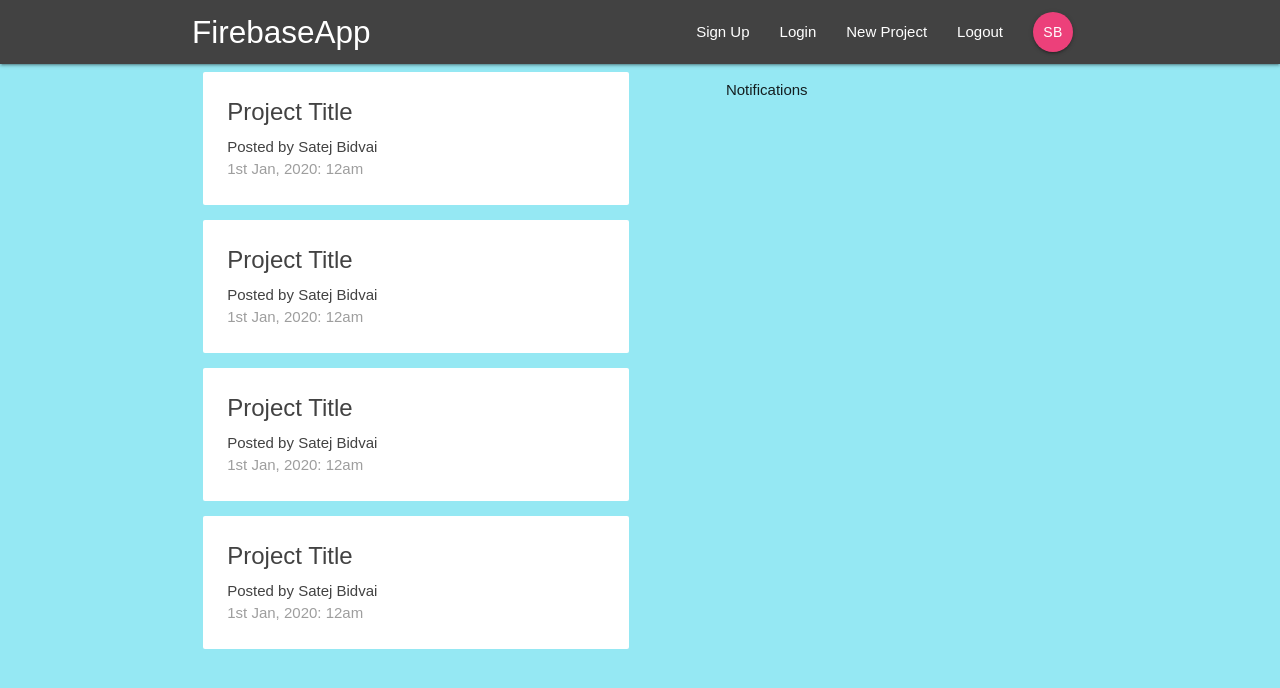
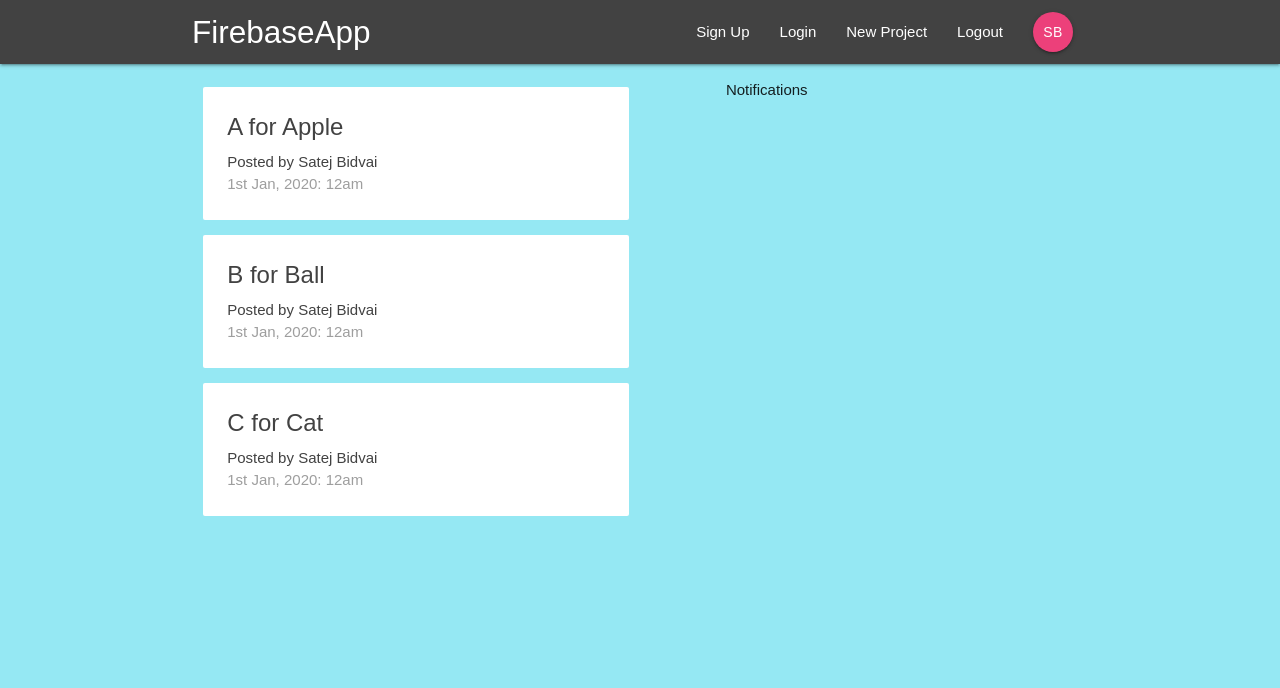
Before and after one commit to Electron-2002/Firebase-React-Redux-App, a React (Create React App) app: page / in a window 1280 px wide. Shown: the top 688 px of the page. Built offline with nearby package versions, Linux system fonts and the light colour scheme.

Commit message:
Testing Redux with Dummy Data

```diff
--- a/src/components/dashboard/Dashboard.js
+++ b/src/components/dashboard/Dashboard.js
@@ -1,13 +1,17 @@
 import React from 'react';
+import { useSelector } from 'react-redux';
 import Notifications from './Notifications';
 import ProjectList from '../projects/ProjectList';
 
 const Dashboard = () => {
+    const projects = useSelector((state) => state.project.projects);
+    console.log(projects);
+
     return (
         <div className="dashboard container">
             <div className="row">
                 <div className="col s12 m6">
-                    <ProjectList />
+                    <ProjectList projects={projects} />
                 </div>
                 <div className="col s12 m5 offset-m1">
                     <Notifications />
--- a/src/components/projects/ProjectList.js
+++ b/src/components/projects/ProjectList.js
@@ -1,15 +1,26 @@
 import React from 'react';
+import PropTypes from 'prop-types';
 import ProjectSummary from './ProjectSummary';
 
-const ProjectList = () => {
+const ProjectList = ({ projects }) => {
     return (
-        <div>
-            <ProjectSummary />
-            <ProjectSummary />
-            <ProjectSummary />
-            <ProjectSummary />
+        <div className="project-list section">
+            {projects &&
+                projects.map((project) => (
+                    <ProjectSummary project={project} key={project.id} />
+                ))}
         </div>
     );
 };
 
+ProjectList.propTypes = {
+    projects: PropTypes.arrayOf(
+        PropTypes.shape({
+            id: PropTypes.number,
+            title: PropTypes.string,
+            content: PropTypes.string,
+        })
+    ),
+};
+
 export default ProjectList;
--- a/src/components/projects/ProjectSummary.js
+++ b/src/components/projects/ProjectSummary.js
@@ -1,10 +1,11 @@
 import React from 'react';
+import PropTypes from 'prop-types';
 
-const ProjectSummary = () => {
+const ProjectSummary = ({ project }) => {
     return (
         <div className="card z-depth-0 project-summary">
             <div className="card-content grey-text text-darken-3">
-                <span className="card-title">Project Title</span>
+                <span className="card-title">{project.title}</span>
                 <p>Posted by Satej Bidvai</p>
                 <p className="grey-text">1st Jan, 2020: 12am</p>
             </div>
@@ -12,4 +13,12 @@ const ProjectSummary = () => {
     );
 };
 
+ProjectSummary.propTypes = {
+    project: PropTypes.shape({
+        id: PropTypes.number.isRequired,
+        title: PropTypes.string.isRequired,
+        content: PropTypes.string.isRequired,
+    }),
+};
+
 export default ProjectSummary;
--- a/src/index.js
+++ b/src/index.js
@@ -2,9 +2,9 @@ import React from 'react';
 import ReactDOM from 'react-dom';
 import { BrowserRouter as Router } from 'react-router-dom';
 import { createStore } from 'redux';
+import { Provider } from 'react-redux';
+import rootReducer from './store/reducers/rootReducer';
 import App from './App';
-import rootReducer from './store/reducers/rootReducer';
-import { Provider } from 'react-redux';
 
 const store = createStore(rootReducer);
 
--- a/src/store/reducers/projectReducer.js
+++ b/src/store/reducers/projectReducer.js
@@ -1,4 +1,10 @@
-const initialState = {};
+const initialState = {
+    projects: [
+        { id: 1, title: 'A for Apple', content: 'Alphabets' },
+        { id: 2, title: 'B for Ball', content: 'Alphabets' },
+        { id: 3, title: 'C for Cat', content: 'Alphabets' },
+    ],
+};
 
 const projectReducer = (state = initialState, action) => {
     return state;
```
